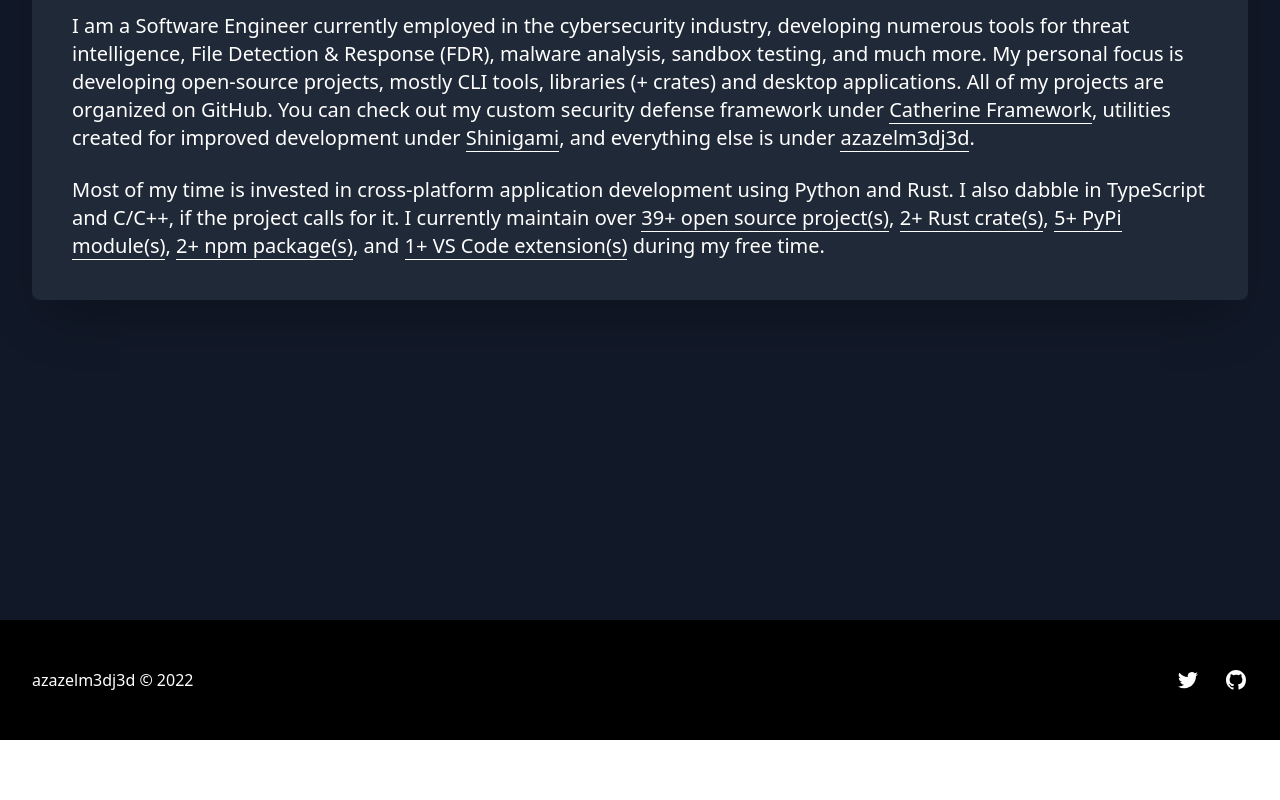
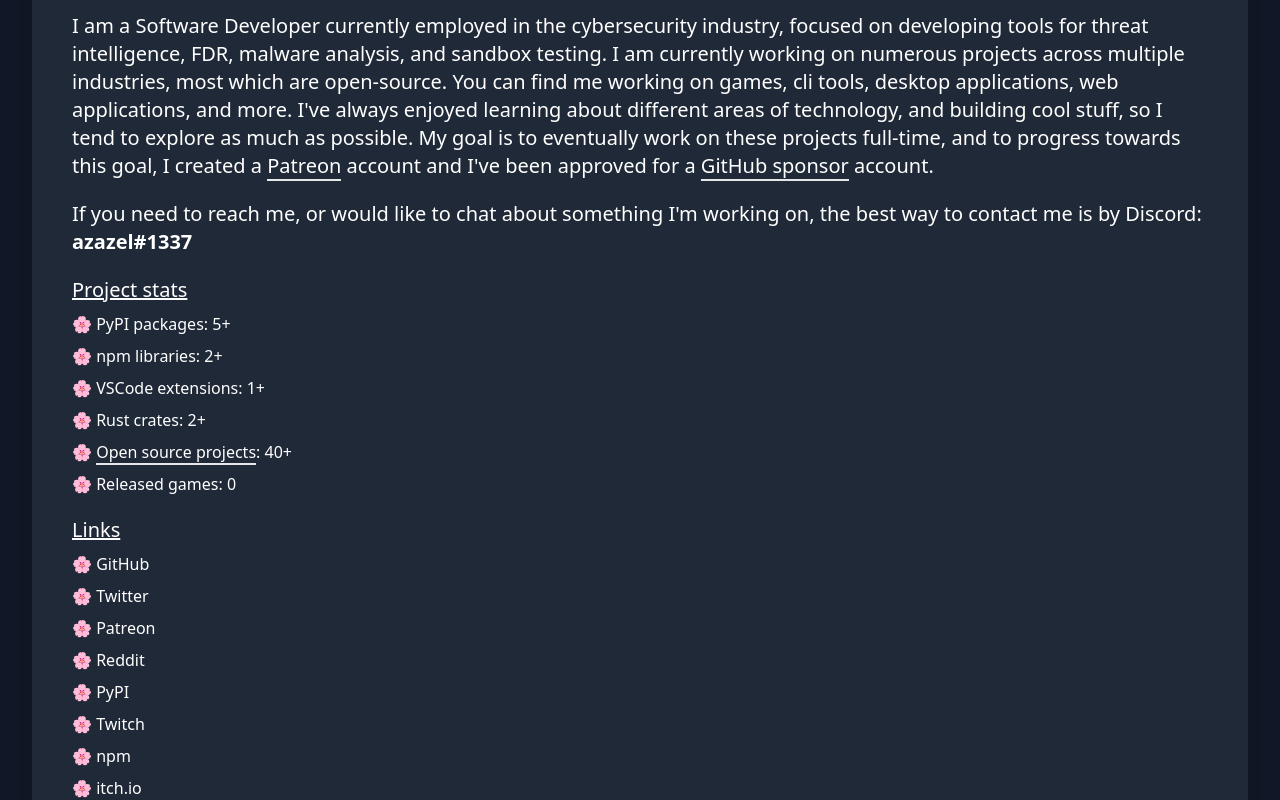
Before and after one commit to battleoverflow/battleoverflow.com, a Next.js app: page /about in a window 1280 px wide. Shown: the part 260-1060 px from the top of the page. Before the commit the page ends 1000 px from the top, so only its background shows below. Built offline with nearby package versions, Linux system fonts and the light colour scheme.

Commit message:
v2.2.9
- Updated about section
- Removed AI art page

```diff
--- a/package.json
+++ b/package.json
@@ -1,6 +1,6 @@
 {
   "name": "azazelm3dj3d-personal",
-  "version": "2.2.8",
+  "version": "2.2.9",
   "private": true,
   "scripts": {
     "build": "next build",
--- a/src/pages/about.tsx
+++ b/src/pages/about.tsx
@@ -9,7 +9,8 @@
   const RUST_CRATES = 2;
   const PYPI_MODULES = 5;
   const VSCODE_EXT = 1;
-  const TOTAL_PROJECTS = 39;
+  const TOTAL_PROJECTS = 40;
+  const RELEASED_GAMES = 0;
 
   return (
     <>
@@ -20,7 +21,7 @@
       </Head>
       <Navbar />
 
-      <div className="h-screen bg-gray-900">
+      <div className="bg-gray-900">
         <div className="mx-auto max-w-7xl py-12 px-4 sm:px-6 lg:px-8 lg:py-24">
           <div className="space-y-12">
             <ul
@@ -33,94 +34,206 @@
                     <h1 className="text-center text-2xl font-bold">About Me</h1>
                     <br />
                     <p className="text-xl">
-                      I am a Software Engineer currently employed in the
-                      cybersecurity industry, developing numerous tools for
-                      threat intelligence, File Detection & Response (FDR),
-                      malware analysis, sandbox testing, and much more. My
-                      personal focus is developing open-source projects, mostly
-                      CLI tools, libraries (+ crates) and desktop applications.
-                      All of my projects are organized on GitHub. You can check
-                      out my custom security defense framework under{" "}
+                      I am a Software Developer currently employed in the
+                      cybersecurity industry, focused on developing tools for
+                      threat intelligence, FDR, malware analysis, and sandbox
+                      testing. I am currently working on numerous projects
+                      across multiple industries, most which are open-source.
+                      You can find me working on games, cli tools, desktop
+                      applications, web applications, and more. I've always
+                      enjoyed learning about different areas of technology, and
+                      building cool stuff, so I tend to explore as much as
+                      possible. My goal is to eventually work on these projects
+                      full-time, and to progress towards this goal, I created a{" "}
                       <a
-                        href="https://github.com/CatherineFramework"
+                        href="https://www.patreon.com/azazelm3dj3d"
+                        className="border-b-2 transition hover:border-black"
                         target="_blank"
                         rel="noreferrer"
-                        className="border-b border-white transition hover:border-black"
                       >
-                        Catherine Framework
-                      </a>
-                      , utilities created for improved development under{" "}
+                        Patreon
+                      </a>{" "}
+                      account and I've been approved for a{" "}
                       <a
-                        href="https://github.com/shinigamilib"
+                        href="https://github.com/sponsors/azazelm3dj3d"
+                        className="border-b-2 transition hover:border-black"
                         target="_blank"
                         rel="noreferrer"
-                        className="border-b border-white transition hover:border-black"
                       >
-                        Shinigami
+                        GitHub sponsor
+                      </a>{" "}
+                      account.
+                    </p>
+                    <p className="mt-5 text-xl">
+                      If you need to reach me, or would like to chat about
+                      something I'm working on, the best way to contact me is by
+                      Discord: <b>azazel#1337</b>
+                    </p>
+                    <h3 className="mt-5 text-xl underline">Project stats</h3>
+                    <ul className="mt-2">
+                      <li className="mb-2 mt-2">
+                        🌸 PyPI packages: {PYPI_MODULES}+
+                      </li>
+                      <li className="mb-2 mt-2">
+                        🌸 npm libraries: {NPM_PACKAGES}+
+                      </li>
+                      <li className="mb-2 mt-2">
+                        🌸 VSCode extensions: {VSCODE_EXT}+
+                      </li>
+                      <li className="mb-2 mt-2">
+                        🌸 Rust crates: {RUST_CRATES}+
+                      </li>
+                      <li className="mb-2 mt-2">
+                        🌸{" "}
+                        <a
+                          href="https://github.com/search?q=user%3Aazazelm3dj3d+user%3Ashinigamilib+user%3ACatherineFramework+archived%3Afalse&type=Repositories"
+                          className="border-b-2 transition hover:border-black"
+                          target="_blank"
+                          rel="noreferrer"
+                        >
+                          Open source projects
                         </a>
-                      , and everything else is under{" "}
+                        : {TOTAL_PROJECTS}+
+                      </li>
+                      <li className="mb-2 mt-2">
+                        🌸 Released games: {RELEASED_GAMES}
+                      </li>
+                    </ul>
+                    <h3 className="mt-5 text-xl underline">Links</h3>
+                    <ul className="mt-2">
+                      <li className="mb-2 mt-2">
+                        🌸{" "}
                         <a
                           href="https://github.com/azazelm3dj3d"
+                          className="transition hover:border-b-2"
                           target="_blank"
                           rel="noreferrer"
-                        className="border-b border-white transition hover:border-black"
                         >
-                        azazelm3dj3d
+                          GitHub
                         </a>
-                      .
-                    </p>
-                    <br />
-                    <p className="text-xl">
-                      Most of my time is invested in cross-platform application
-                      development using Python and Rust. I also dabble in
-                      TypeScript and C/C++, if the project calls for it. I
-                      currently maintain over{" "}
+                      </li>
+                      <li className="mb-2 mt-2">
+                        🌸{" "}
                         <a
-                        href="https://github.com/search?q=user%3Aazazelm3dj3d+user%3Ashinigamilib+user%3ACatherineFramework+archived%3Afalse&type=Repositories"
+                          href="https://twitter.com/azazelm3dj3d"
+                          className="transition hover:border-b-2"
                           target="_blank"
                           rel="noreferrer"
-                        className="border-b border-white transition hover:border-black"
                         >
-                        {TOTAL_PROJECTS}+ open source project(s)
+                          Twitter
                         </a>
-                      ,{" "}
+                      </li>
+                      <li className="mb-2 mt-2">
+                        🌸{" "}
+                        <a
+                          href="https://www.patreon.com/azazelm3dj3d"
+                          className="transition hover:border-b-2"
+                          target="_blank"
+                          rel="noreferrer"
+                        >
+                          Patreon
+                        </a>
+                      </li>
+                      <li className="mb-2 mt-2">
+                        🌸{" "}
+                        <a
+                          href="https://www.reddit.com/r/azazelm3dj3d/"
+                          className="transition hover:border-b-2"
+                          target="_blank"
+                          rel="noreferrer"
+                        >
+                          Reddit
+                        </a>
+                      </li>
+                      <li className="mb-2 mt-2">
+                        🌸{" "}
+                        <a
+                          href="https://pypi.org/user/azazelm3dj3d/"
+                          className="transition hover:border-b-2"
+                          target="_blank"
+                          rel="noreferrer"
+                        >
+                          PyPI
+                        </a>
+                      </li>
+                      <li className="mb-2 mt-2">
+                        🌸{" "}
+                        <a
+                          href="https://www.twitch.tv/azazelm3dj3d"
+                          className="transition hover:border-b-2"
+                          target="_blank"
+                          rel="noreferrer"
+                        >
+                          Twitch
+                        </a>
+                      </li>
+                      <li className="mb-2 mt-2">
+                        🌸{" "}
+                        <a
+                          href="https://www.npmjs.com/~azazelm3dj3d"
+                          className="transition hover:border-b-2"
+                          target="_blank"
+                          rel="noreferrer"
+                        >
+                          npm
+                        </a>
+                      </li>
+                      <li className="mb-2 mt-2">
+                        🌸{" "}
+                        <a
+                          href="https://azazelm3dj3d.itch.io/"
+                          className="transition hover:border-b-2"
+                          target="_blank"
+                          rel="noreferrer"
+                        >
+                          itch.io
+                        </a>
+                      </li>
+                      <li className="mb-2 mt-2">
+                        🌸{" "}
+                        <a
+                          href="https://gamejolt.com/@azazelm3dj3d"
+                          className="transition hover:border-b-2"
+                          target="_blank"
+                          rel="noreferrer"
+                        >
+                          GameJolt
+                        </a>
+                      </li>
+                      <li className="mb-2 mt-2">
+                        🌸{" "}
+                        <a
+                          href="https://marketplace.visualstudio.com/publishers/azazelm3dj3d"
+                          className="transition hover:border-b-2"
+                          target="_blank"
+                          rel="noreferrer"
+                        >
+                          VS Code Publisher
+                        </a>
+                      </li>
+                      <li className="mb-2 mt-2">
+                        🌸{" "}
                         <a
                           href="https://crates.io/users/azazelm3dj3d"
+                          className="transition hover:border-b-2"
                           target="_blank"
                           rel="noreferrer"
-                        className="border-b border-white transition hover:border-black"
                         >
-                        {RUST_CRATES}+ Rust crate(s)
+                          Crates
                         </a>
-                      ,{" "}
+                      </li>
+                      <li className="mb-2 mt-2">
+                        🌸{" "}
                         <a
-                        href="https://pypi.org/user/azazelm3dj3d"
+                          href="https://azazelm3dj3d.newgrounds.com/"
+                          className="transition hover:border-b-2"
                           target="_blank"
                           rel="noreferrer"
-                        className="border-b border-white transition hover:border-black"
                         >
-                        {PYPI_MODULES}+ PyPi module(s)
+                          Newgrounds
                         </a>
-                      ,{" "}
-                      <a
-                        href="https://www.npmjs.com/~azazelm3dj3d"
-                        target="_blank"
-                        rel="noreferrer"
-                        className="border-b border-white transition hover:border-black"
-                      >
-                        {NPM_PACKAGES}+ npm package(s)
-                      </a>
-                      , and{" "}
-                      <a
-                        href="https://marketplace.visualstudio.com/publishers/azazelm3dj3d"
-                        target="_blank"
-                        rel="noreferrer"
-                        className="border-b border-white transition hover:border-black"
-                      >
-                        {VSCODE_EXT}+ VS Code extension(s)
-                      </a>{" "}
-                      during my free time.
-                    </p>
+                      </li>
+                    </ul>
                   </div>
                 </div>
               </li>
--- a/src/pages/ai.tsx
+++ /dev/null
@@ -1,101 +0,0 @@
-import { type NextPage } from "next";
-import Head from "next/head";
-
-import Navbar from "../components/navbar";
-import Footer from "../components/footer";
-
-const projects = [
-  {
-    key: 0,
-    img: "imgs/ai/01.png",
-    alt: "01",
-  },
-  {
-    key: 1,
-    img: "imgs/ai/02.png",
-    alt: "01",
-  },
-  {
-    key: 2,
-    img: "imgs/ai/03.png",
-    alt: "01",
-  },
-  {
-    key: 3,
-    img: "imgs/ai/04.png",
-    alt: "01",
-  },
-  {
-    key: 4,
-    img: "imgs/ai/05.png",
-    alt: "01",
-  },
-  {
-    key: 5,
-    img: "imgs/ai/06.png",
-    alt: "01",
-  },
-  {
-    key: 6,
-    img: "imgs/ai/07.png",
-    alt: "01",
-  },
-  {
-    key: 7,
-    img: "imgs/ai/08.png",
-    alt: "01",
-  },
-];
-
-const Projects: NextPage = () => {
-  const END = 7;
-
-  return (
-    <>
-      <Head>
-        <title>Projects</title>
-        <meta name="description" content="azazelm3dj3d personal website" />
-        <link rel="icon" href="/favicon.gif" />
-      </Head>
-      <Navbar />
-
-      <div className="bg-gray-900">
-        <div className="mx-auto max-w-7xl py-12 px-4 sm:px-6 lg:px-8 lg:py-24">
-          <div className="space-y-12">
-            <div className="mx-auto mx-10 text-white">
-              <h1 className="text-center text-4xl font-bold">AI Art</h1>
-            </div>
-            <p className="text-md text-white">
-              I am a huge fan of artificial intelligence and one of my favorite
-              things to create is AI art, so I created a special page to display
-              some of my favorite generated masterpieces. While these are free
-              to use (for non-commercial projects), I do ask that you give
-              attribution to me in some form for those who may be interested in
-              anything I do.
-            </p>
-            <div className="h-1/2 space-y-4 sm:grid sm:grid-cols-3 sm:gap-6 sm:space-y-0 lg:grid-cols-4 lg:gap-8">
-              {projects.map((pro) => (
-                <div key={pro.key} className="flex justify-center text-white">
-                  <div className="transition">
-                    <img
-                      src={pro.img}
-                      alt={pro.alt}
-                      width="100%"
-                      className="mx-auto mt-10 shadow-lg transition hover:scale-125 hover:shadow-xl"
-                    />
-                    <p className="text-green-600">
-                      {pro.key}/{END}
-                    </p>
-                  </div>
-                </div>
-              ))}
-            </div>
-          </div>
-        </div>
-      </div>
-      <Footer />
-    </>
-  );
-};
-
-export default Projects;
--- a/src/pages/index.tsx
+++ b/src/pages/index.tsx
@@ -10,8 +10,8 @@
 
 const people = [
   {
-    name: "Trevor",
-    role: "Open Source Development",
+    name: "",
+    role: "",
     imageUrl: "https://avatars.githubusercontent.com/u/56496067",
     twitterUrl: "https://twitter.com/azazelm3dj3d",
     githubUrl: "https://github.com/azazelm3dj3d",
@@ -223,7 +223,7 @@
           <div className="space-y-12">
             <div className="mx-auto mx-10 text-white">
               <h1 className="text-center text-4xl font-bold">
-                GitHub Organizations
+                Open Source Development
               </h1>
             </div>
             <div className="h-1/2 space-y-4 sm:grid sm:grid-cols-2 sm:gap-6 sm:space-y-0 lg:grid-cols-3 lg:gap-8">
```
Also changed, not shown: src/components/navbar.tsx (+0 -13 lines), 1 other file (tests, documents, lock files or other folders). Lines whose indentation alone changed are shown as unchanged.
